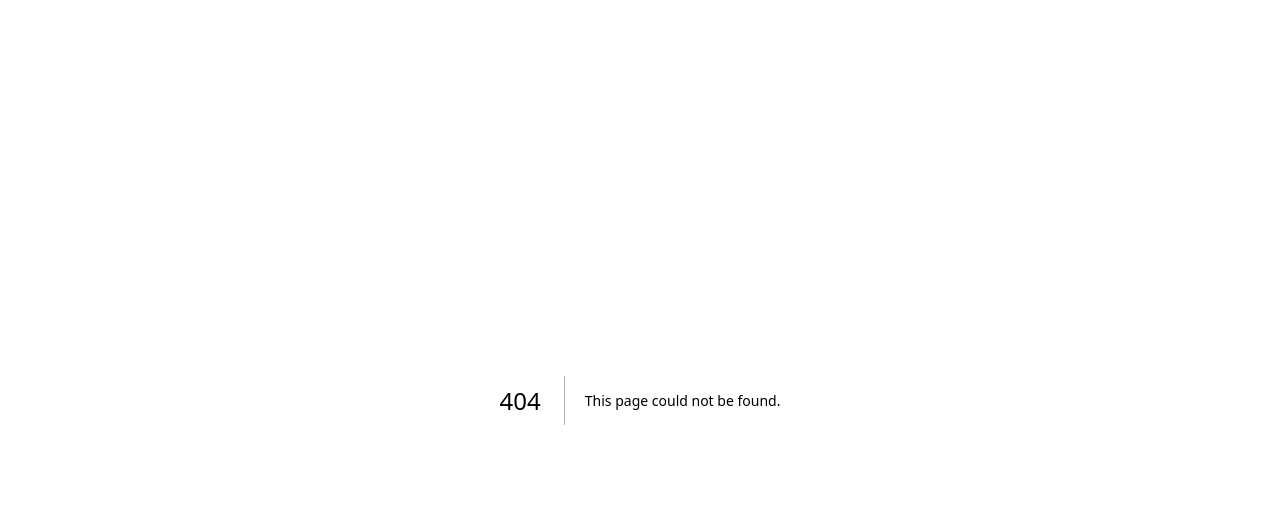
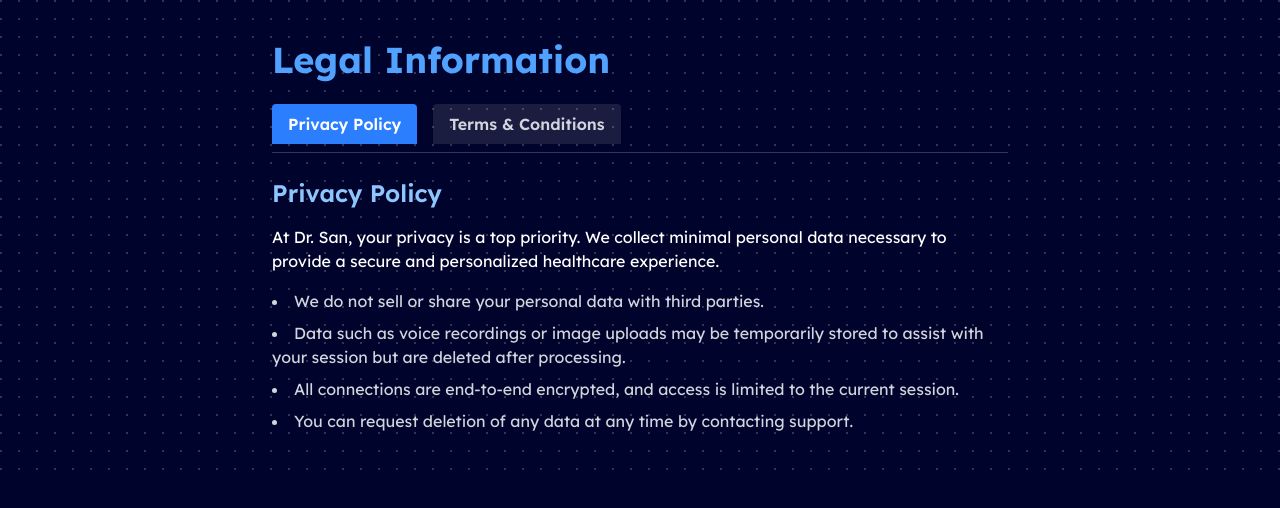
Before and after one commit to mamebb2023/SanAI, a Next.js app: page /legal in a window 1280 px wide. Before the commit this address had no page. Shown: the top 508 px of the page. Built offline with nearby package versions, Linux system fonts and the light colour scheme.

Commit message:
Update Footer links and add LegalPage component with Privacy Policy and Terms & Conditions

```diff
--- /dev/null
+++ b/app/(root)/legal/page.tsx
@@ -0,0 +1,99 @@
+import React, { useState } from "react";
+
+export default function LegalPage() {
+  const [activeTab, setActiveTab] = useState<"privacy" | "terms">("privacy");
+
+  return (
+    <div className="max-w-3xl mx-auto px-4 py-10 text-white">
+      <h1 className="text-4xl font-bold mb-6 text-blue-400">
+        Legal Information
+      </h1>
+
+      {/* Tabs */}
+      <div className="flex gap-4 mb-6 border-b border-white/20 pb-2">
+        <button
+          className={`px-4 py-2 rounded-t font-semibold transition-colors ${
+            activeTab === "privacy"
+              ? "bg-blue-500 text-white"
+              : "bg-white/10 text-gray-300 hover:bg-white/20"
+          }`}
+          onClick={() => setActiveTab("privacy")}
+        >
+          Privacy Policy
+        </button>
+        <button
+          className={`px-4 py-2 rounded-t font-semibold transition-colors ${
+            activeTab === "terms"
+              ? "bg-blue-500 text-white"
+              : "bg-white/10 text-gray-300 hover:bg-white/20"
+          }`}
+          onClick={() => setActiveTab("terms")}
+        >
+          Terms & Conditions
+        </button>
+      </div>
+
+      {/* Tab Content */}
+      {activeTab === "privacy" ? <PrivacyPolicy /> : <TermsAndConditions />}
+    </div>
+  );
+}
+
+function PrivacyPolicy() {
+  return (
+    <section>
+      <h2 className="text-2xl font-semibold mb-4 text-blue-300">
+        Privacy Policy
+      </h2>
+      <p className="mb-4">
+        At Dr. San, your privacy is a top priority. We collect minimal personal
+        data necessary to provide a secure and personalized healthcare
+        experience.
+      </p>
+      <ul className="list-disc list-inside space-y-2 text-gray-300">
+        <li>We do not sell or share your personal data with third parties.</li>
+        <li>
+          Data such as voice recordings or image uploads may be temporarily
+          stored to assist with your session but are deleted after processing.
+        </li>
+        <li>
+          All connections are end-to-end encrypted, and access is limited to the
+          current session.
+        </li>
+        <li>
+          You can request deletion of any data at any time by contacting
+          support.
+        </li>
+      </ul>
+    </section>
+  );
+}
+
+function TermsAndConditions() {
+  return (
+    <section>
+      <h2 className="text-2xl font-semibold mb-4 text-blue-300">
+        Terms & Conditions
+      </h2>
+      <p className="mb-4">
+        By using Dr. San, you agree to the following terms:
+      </p>
+      <ul className="list-disc list-inside space-y-2 text-gray-300">
+        <li>This service is intended for informational purposes only.</li>
+        <li>
+          Dr. San is not a licensed medical practitioner. Always consult a
+          qualified doctor for medical advice.
+        </li>
+        <li>
+          You agree not to misuse the platform or upload inappropriate content.
+        </li>
+        <li>
+          We reserve the right to suspend access if these terms are violated.
+        </li>
+      </ul>
+      <p className="mt-4 text-sm text-gray-400">
+        Last updated: {new Date().toLocaleDateString()}
+      </p>
+    </section>
+  );
+}
--- a/components/landing/Footer.tsx
+++ b/components/landing/Footer.tsx
@@ -24,8 +24,7 @@
     { label: "About", href: "/#about" },
     { label: "Features", href: "/#features" },
     { label: "Meet Doctor", href: "/consultation" },
-    { label: "Privacy Policy", href: "/privacy" },
-    { label: "Terms of Service", href: "/terms" },
+    { label: "Privacy & Terms", href: "/legal" },
   ];
 
   const containerVariants = {
--- a/components/landing/Header.tsx
+++ b/components/landing/Header.tsx
@@ -6,6 +6,7 @@
 import { links } from "@/constants";
 import Button from "../shared/Button";
 import { motion, AnimatePresence } from "framer-motion";
+import { HiExternalLink } from "react-icons/hi";
 
 const Header = () => {
   const [lastScrollY, setLastScrollY] = useState(0);
@@ -61,9 +62,15 @@
                 <Link
                   key={link.href}
                   href={link.href}
-                  className="on-hover-underline tracking-wide hover:text-white transition-colors"
+                  className="on-hover-underline tracking-wide hover:text-white transition-colors flex-center gap-1"
+                  target={link.href.startsWith("http") ? "_blank" : undefined}
                 >
                   {link.label}
+                  {link.href.startsWith("http") && (
+                    <span className="text-lg text-gray-400 ml-1">
+                      <HiExternalLink />
+                    </span>
+                  )}
                 </Link>
               ))}
             </nav>
--- a/components/landing/Hero.tsx
+++ b/components/landing/Hero.tsx
@@ -20,7 +20,9 @@
           animate={{ opacity: 1, y: 0 }}
           transition={{ duration: 0.6, delay: 0.2 }}
         >
-          <Tag>Your AI Health Ally</Tag>
+          <Link href="https://dexscreener.com/solana" target="_blank">
+            <Tag>Your AI Health Ally</Tag>
+          </Link>
         </motion.div>
 
         <div className="text-center">
--- a/constants/index.ts
+++ b/constants/index.ts
@@ -15,6 +15,14 @@
     href: "/#about",
     label: "Our Mission",
   },
+  {
+    href: "https://x.com/",
+    label: "Twitter",
+  },
+  {
+    href: "https://dexscreener.com/solana",
+    label: "Get $San",
+  }
   // {
   //   href: "/#faq",
   //   label: "FAQ"
```
